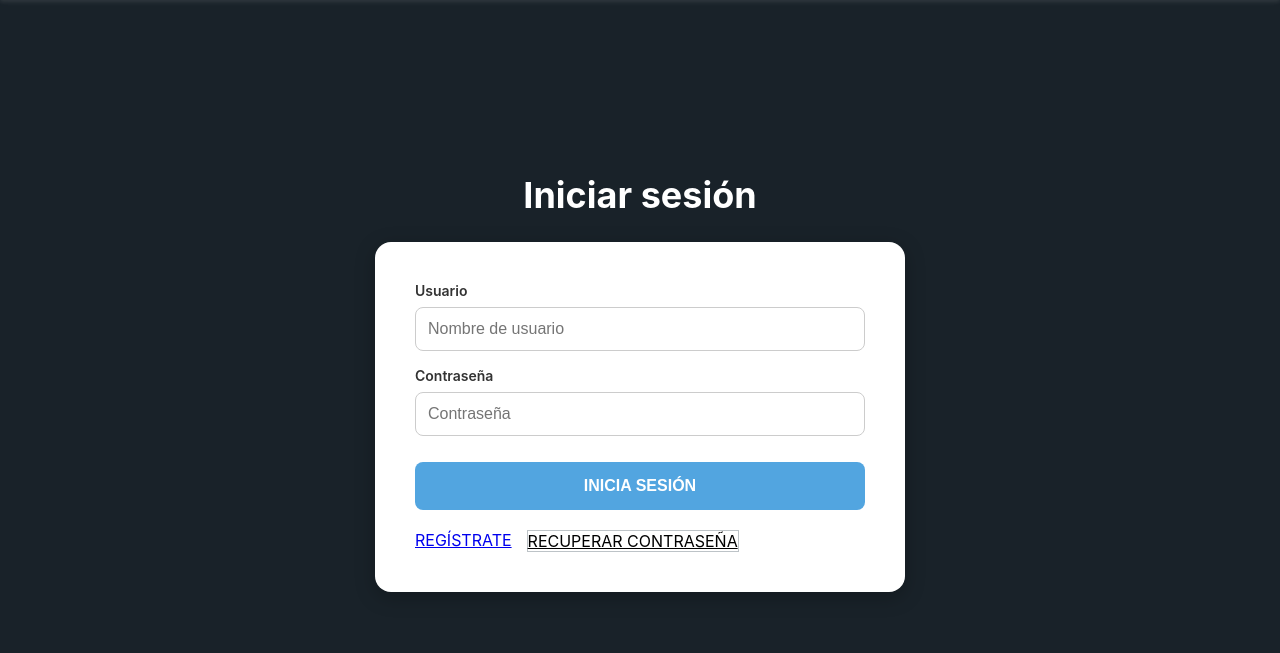
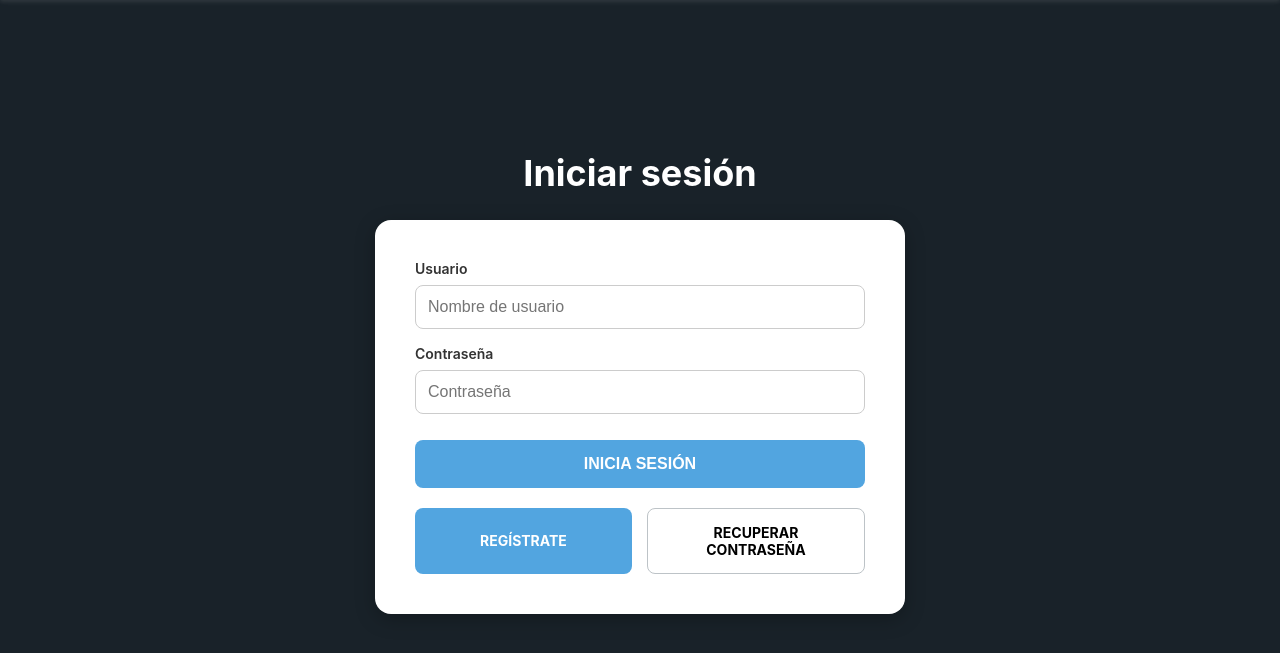
Before and after one commit to Guarheos/RedSocial_ATI, a Django app: page /login in a window 1280 px wide. Shown: the part 60-713 px from the top of the page. Run offline with Django 5.2, Linux system fonts and the light colour scheme.

Commit message:
cambio de botones

```diff
--- a/chati/static/css/LogInstyle.css
+++ b/chati/static/css/LogInstyle.css
@@ -103,6 +103,42 @@
     background-color: #f0f0f0;
 }
 
+/* Estilo para los enlaces que actúan como botones */
+.LNform-container a.button {
+  display: inline-flex;
+  align-items: center;
+  justify-content: center;
+  text-decoration: none;
+  padding: 15px;
+  border-radius: 8px;
+  font-weight: bold;
+  font-size: 14px;
+  cursor: pointer;
+  transition: background-color 0.3s ease;
+  width: 100%;
+  text-align: center;
+  box-sizing: border-box;
+}
+
+.LNform-container a.button:not(#LNRButtonsRC) {
+  background-color: #52A5E0;
+  color: white;
+  border: none;
+}
+.LNform-container a.button:not(#LNRButtonsRC):hover {
+  background-color: #2980b9;
+}
+
+#LNRButtonsRC {
+  background-color: #ffffff;
+  color: black;
+  border: 1px solid #bdc3c7;
+}
+#LNRButtonsRC:hover {
+  background-color: #f0f0f0;
+}
+
+
 @media (max-width: 768px) {
     .LNform-container {
         padding: 30px 25px;
--- a/chati/static/css/Publicationstyle.css
+++ b/chati/static/css/Publicationstyle.css
@@ -46,7 +46,7 @@
   font-size: 14px;
   padding: 10px;
   margin-bottom: 18px;
-
+  min-height: 380px;
 }
 
 .PubPreviewPlaceholder {
@@ -58,6 +58,7 @@
     align-items: stretch;
     gap: 8px;
     height: 45px;
+    margin-bottom: 5px;
 }
 
 .PubTextarea {
--- a/chati/templates/chati/ProfileUser.html
+++ b/chati/templates/chati/ProfileUser.html
@@ -82,6 +82,7 @@
                                     <a href="{% url 'feed-profile-edit_user' %}" class="PUEditarPerfil">Editar perfil</a>
                                 {% else %}
                                     <button class="PUMessage"></button>
+                                    <button type="submit" class="PUSendRequest">Enviar solicitud</button>
                                 {% endif %}
                             </div>
                         </div>
```
Also changed, not shown: chati/static/css/ProfileUserstyle.css (+35 -4 lines), db.sqlite3.
